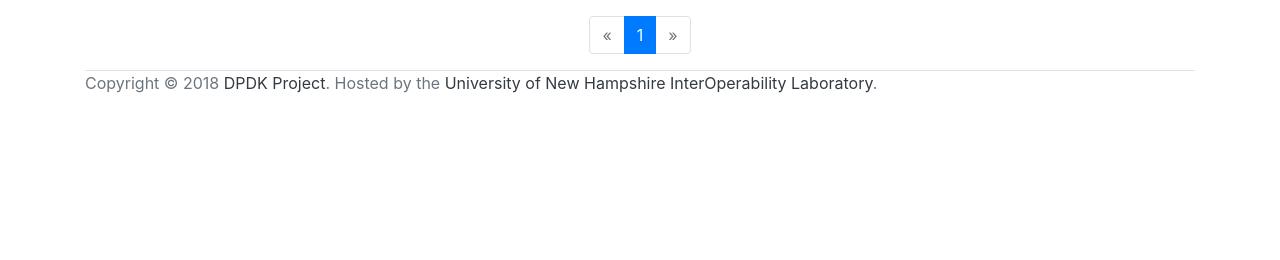
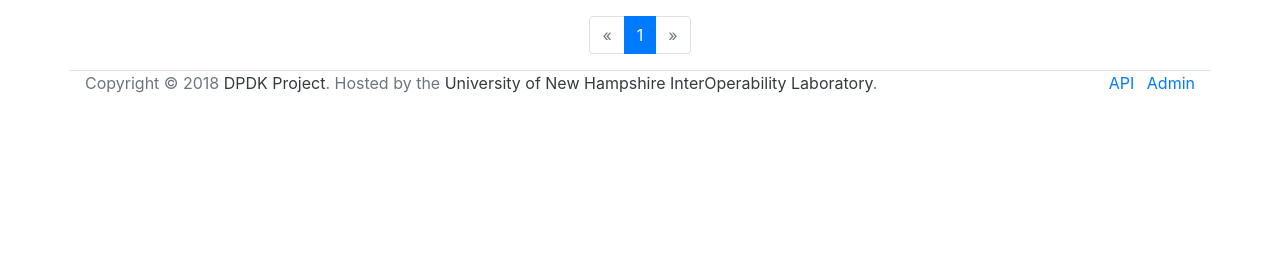
Before and after one commit to zhoumin2/dpdk-ci-site, a Django app: page /dashboard/ in a window 1280 px wide. Shown: the part 259-519 px from the top of the page. Run offline with Django 3.2, Linux system fonts and the light colour scheme; the visitor is signed in with stand-in values (Sample User, id 1); data that the repository does not hold is empty; parts of the project's set-up code (start-up, migrations or seed data) failed here and were passed over; some libraries are stand-ins or nearby versions.

Commit message:
DPDKLAB-419: Add api and admin links to dashboard
Add these links to the footer since their somewhat "external" to the
dashboard itself.

- Only show admin links if admin ui is enabled
- Only show API links if API is enabled

DPDKLAB-349: Since I'm modifying the footer, I may as well remove
the _blank in the link

```diff
--- a/cisite/dashboard/templates/base.html
+++ b/cisite/dashboard/templates/base.html
@@ -60,11 +60,29 @@
     <p>Content goes here.</p>
     {% endblock %}
 
-    <p class="border-top text-muted">Copyright &copy; 2018
-    <a class="text-dark" href="https://dpdk.org" target="_blank">DPDK Project</a>.
-    Hosted by the
-    <a class="text-dark" href="https://www.iol.unh.edu" target="_blank">
-    University of New Hampshire InterOperability Laboratory</a>.</p>
+    <div class="row border-top">
+      <div class="col-sm">
+        <p class="text-muted">Copyright &copy; 2018
+        <a class="text-dark" href="https://dpdk.org">DPDK Project</a>.
+        Hosted by the
+        <a class="text-dark" href="https://www.iol.unh.edu">
+        University of New Hampshire InterOperability Laboratory</a>.</p>
+      </div>
+      <div class="col-sm-3 col-md-2">
+        <ul class="list-inline text-right">
+          {% if enable_rest_api %}
+          <li class="list-inline-item">
+            <a href="{% url 'api-root' %}">API</a>
+          </li>
+          {% endif %}
+          {% if request.user.is_staff and enable_admin %}
+          <li class="list-inline-item">
+            <a href="{% url 'admin:index' %}">Admin</a>
+          </li>
+          {% endif %}
+        </ul>
+      </div>
+    </div>
   </div>
   <script src="https://code.jquery.com/jquery-3.3.1.min.js" integrity="sha256-FgpCb/KJQlLNfOu91ta32o/NMZxltwRo8QtmkMRdAu8=" crossorigin="anonymous"></script>
   <script src="https://cdnjs.cloudflare.com/ajax/libs/popper.js/1.14.3/umd/popper.min.js" integrity="sha384-ZMP7rVo3mIykV+2+9J3UJ46jBk0WLaUAdn689aCwoqbBJiSnjAK/l8WvCWPIPm49" crossorigin="anonymous"></script>
--- a/cisite/dashboard/views.py
+++ b/cisite/dashboard/views.py
@@ -199,6 +199,8 @@ class BaseDashboardView(TemplateView):
         """
         context['banner'] = getattr(settings, 'DASHBOARD_BANNER', None)
         context['enable_preferences'] = getattr(settings, 'ENABLE_PREFERENCES', True)
+        context['enable_admin'] = settings.ENABLE_ADMIN
+        context['enable_rest_api'] = settings.ENABLE_REST_API
         return context
 
     def patchwork_range_str(self, series):
```
